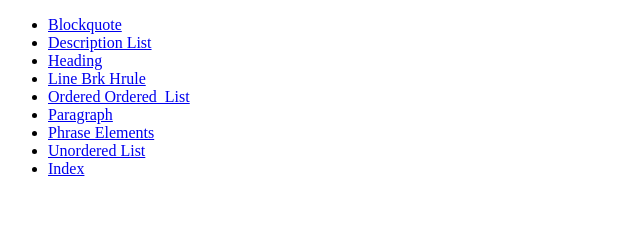
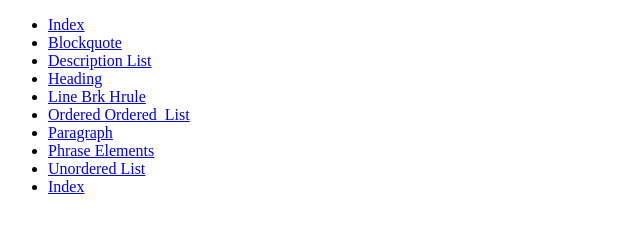
Before and after one commit to dianafduran/chapter02, a plain HTML site: page index.html in a window 1280 px wide. Shown: the whole page, without its empty margins (0-640 px from the left). Drawn offline with Linux system fonts and the light colour scheme.

Commit message:
Update index.html

```diff
--- a/index.html
+++ b/index.html
@@ -9,6 +9,7 @@
 <body>
     <nav>
         <ul>
+            <li><a href="index.html">Index</a></li>
             <li><a href="blockquote.html">Blockquote</a></li>
             <li><a href="description_list.html">Description List</a></li>
             <li><a href="heading.html">Heading</a></li>
```
